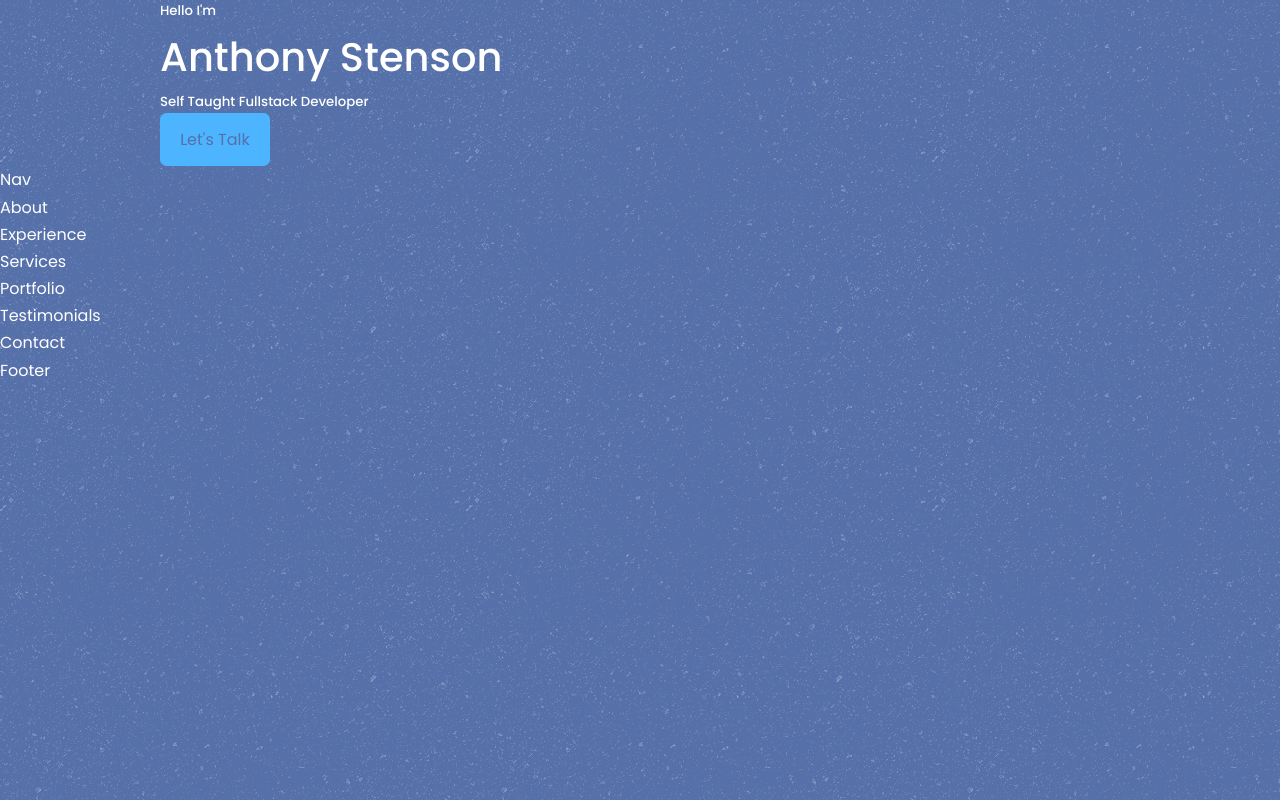
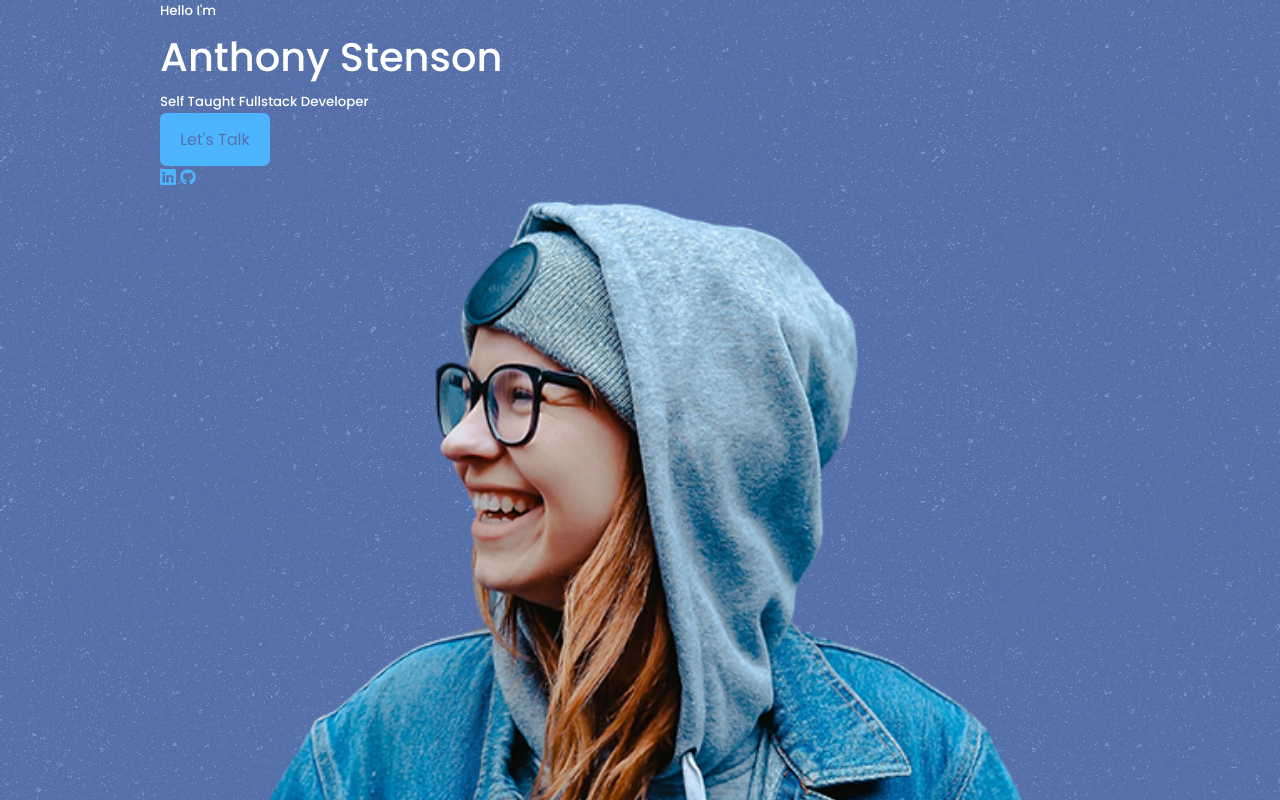
Before and after one commit to stens0n/2022PortfolioWebsite, a React (Create React App) app: page / in a window 1280 px wide. Shown: the top 800 px of the page. Built offline with nearby package versions, Linux system fonts and the light colour scheme.

Commit message:
header updates

```diff
--- a/src/components/header/Header.jsx
+++ b/src/components/header/Header.jsx
@@ -1,6 +1,8 @@
 import React from 'react';
 import './header.css';
-import CTA from './CTA'
+import CTA from './CTA';
+import ME from '../../assets/me.png';
+import HeaderSocial from './HeaderSocials';
 
 const Header = () => {
   return (
@@ -10,6 +12,13 @@
         <h1>Anthony Stenson</h1>
         <h5 className="text-light">Self Taught Fullstack Developer</h5>
         <CTA />
+        <HeaderSocial />
+
+        <div className="me">
+          <img src={ME} alt="me" />
+        </div>
+
+        <a href="#contact" className="scroll__down">Scroll Down</a>
       </div>
     </header>
   )
--- /dev/null
+++ b/src/components/header/HeaderSocials.jsx
@@ -0,0 +1,15 @@
+import React from 'react';
+import {BsLinkedin} from 'react-icons/bs';
+import {FaGithub} from 'react-icons/fa';
+
+const HeaderSocials = () => {
+  return (
+    <div className="header__socials">
+        <a href="https://linkedin.com" target="_blank"> <BsLinkedin/> </a>
+        <a href="https://github.com" target="_blank"> <FaGithub /> </a>
+        <a href="https://dribble.com" target="_blank"></a>
+    </div>
+  )
+}
+
+export default HeaderSocials
```
